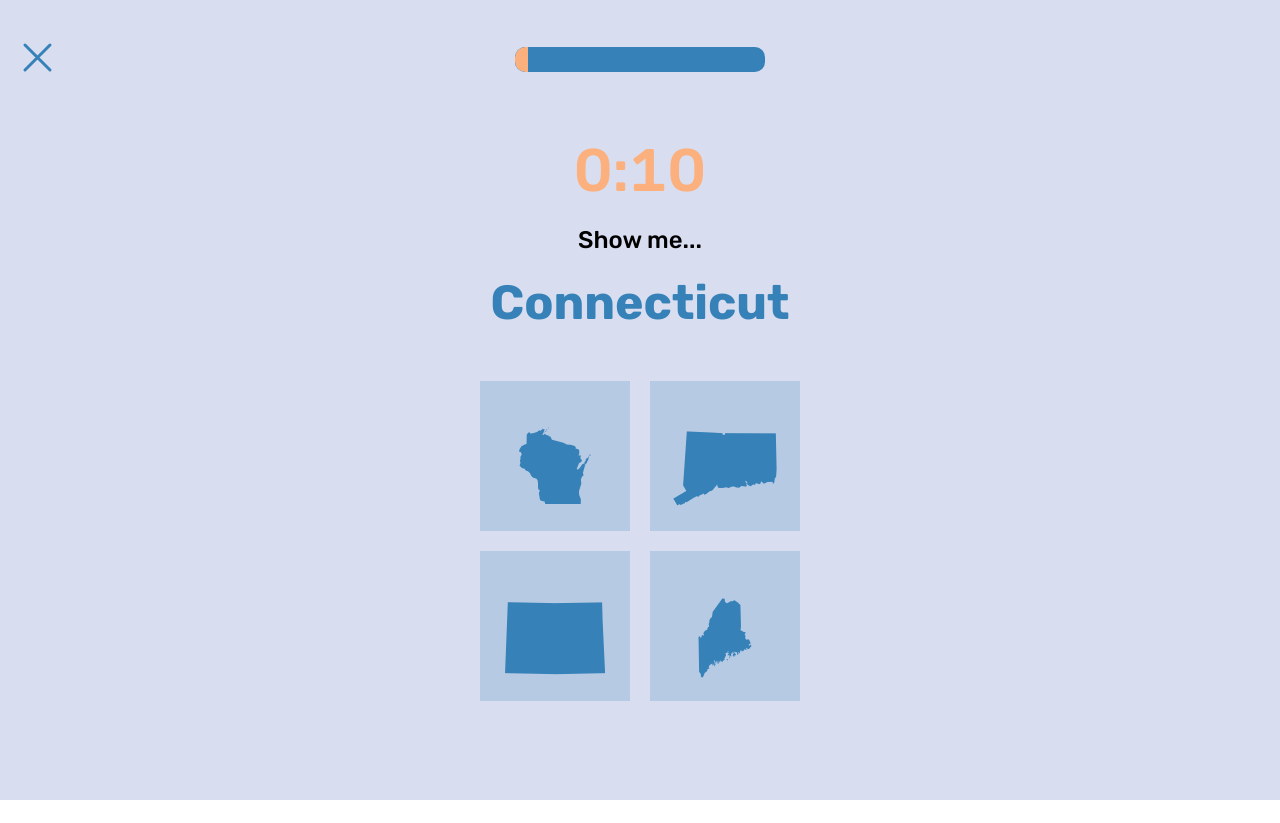
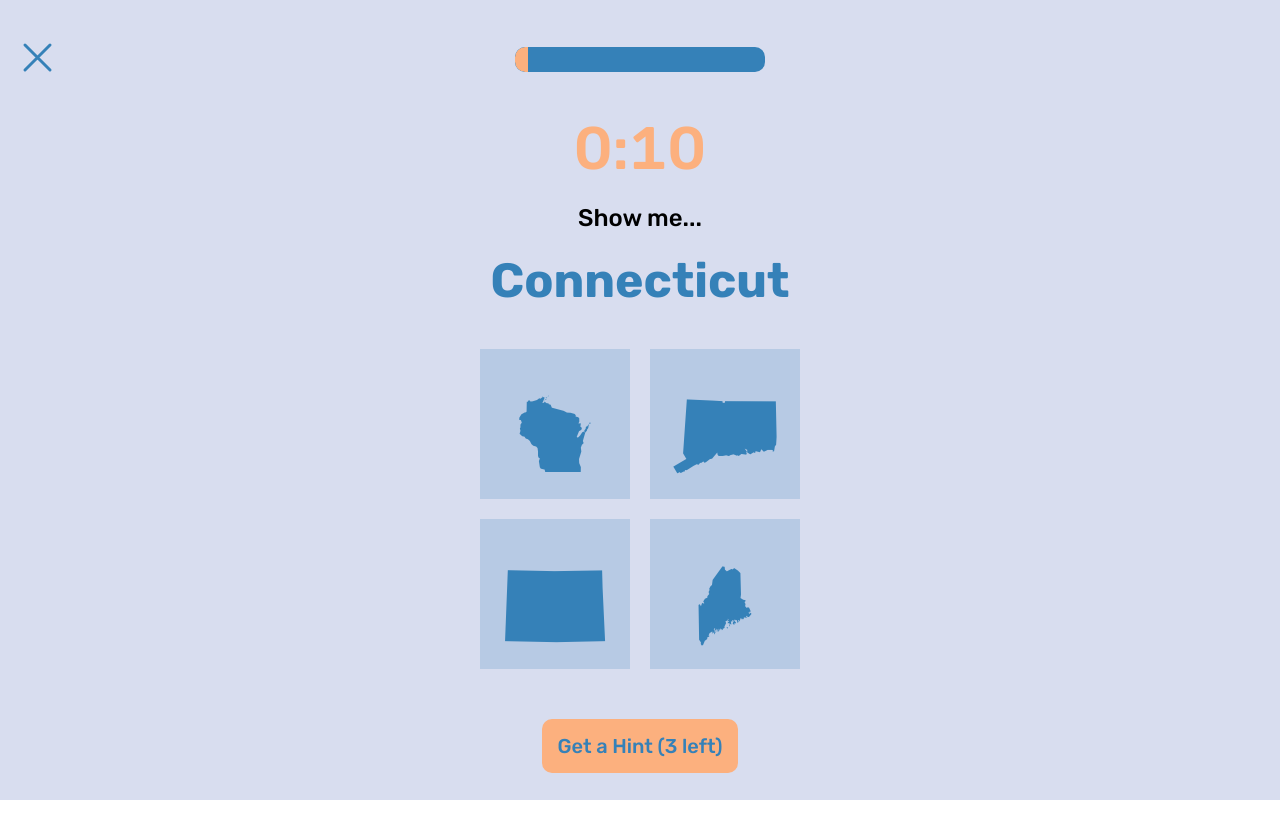
Before and after one commit to dtsioma/quiz-game, a React (Create React App) app: page /quiz in a window 1280 px wide. Before the commit the page ends 800 px from the top, so only its background shows below. Built offline with nearby package versions, Linux system fonts and the light colour scheme.

Commit message:
Added background context

```diff
--- a/src/App.tsx
+++ b/src/App.tsx
@@ -7,17 +7,19 @@ import { useLocation } from "react-router-dom";
 import { ProgressBar } from "./components/ProgressBar";
 import { AppContext } from "./context";
 
+const AppWrapper = styled.div.attrs((props: { bgColor: string }) => props)`
+  height: 100vh;
+  width: 100%;
+  background-color: ${(props) => props.bgColor};
+`;
+
 const Header = styled.div`
-  margin-top: 40px;
   width: 100%;
   display: grid;
   grid-template-columns: 35px auto 35px;
   justify-items: center;
   align-items: center;
-  padding: 0 20px;
-  position: absolute;
-  top: 0;
-  left: 0;
+  padding: 40px 20px 0;
   box-sizing: border-box;
 `;
 
@@ -31,24 +33,23 @@ function App() {
   const { pathname } = useLocation();
   const navigate = useNavigate();
   const { state } = useContext(AppContext);
-  const { done } = state;
 
   const goToHome = () => {
     navigate("/");
   };
 
   return (
-    <>
+    <AppWrapper bgColor={state.theme.bgColor}>
       {pathname !== "/" && (
         <Header>
           <IconButton onClick={goToHome}>
             <Times variant="blue" />
           </IconButton>
-          {pathname === "/quiz" && <ProgressBar done={done} />}
+          {pathname === "/quiz" && <ProgressBar done={state.progress.done} />}
         </Header>
       )}
       <AppRoutes />
-    </>
+    </AppWrapper>
   );
 }
 
--- a/src/components/Button.tsx
+++ b/src/components/Button.tsx
@@ -22,9 +22,8 @@ const Btn = styled.button`
     else return mainTheme.colors.steelBlue;
   }};
   border: none;
-  font-size: 24px;
+  font-size: 20px;
   border-radius: 10px;
-  margin: auto auto 0;
 `;
 
 export const Button: React.FC<ButtonProps> = ({
--- a/src/components/Main.tsx
+++ b/src/components/Main.tsx
@@ -1,10 +1,7 @@
 import styled from "styled-components";
 
 export const Main = styled.main`
-  height: 100vh;
-  width: 100vw;
   display: flex;
+  flex-direction: column;
   align-items: center;
-  justify-content: center;
-  flex-direction: column;
 `;
--- a/src/components/Question.tsx
+++ b/src/components/Question.tsx
@@ -6,6 +6,7 @@ import { QuizOption } from "./QuizOption";
 import { mainTheme } from "../styles/theme";
 import { useContext } from "react";
 import { AppContext } from "../context";
+import { Button } from "./Button";
 
 interface QuestionOption {
   name: string;
@@ -26,6 +27,10 @@ const Timer = styled.div`
   text-align: center;
   font-variant-numeric: tabular-nums;
   margin-top: 25px;
+`;
+
+const HintButton = styled(Button)`
+  margin: 50px 0;
 `;
 
 const QuestionTimer = styled(Timer)`
@@ -69,7 +74,7 @@ const QuestionTitle = styled.div`
 
 const QuizOptionsWrapper = styled.div`
   width: 320px;
-  margin: 50px auto 0;
+  margin: 40px auto 0;
   display: grid;
   column-gap: 20px;
   row-gap: 20px;
@@ -86,8 +91,9 @@ export const Question: React.FC = () => {
   const [subtitle, setSubtitle] = useState<string>("Show me...");
   const [secondsLeft, setSecondsLeft] = useState<number>(15);
   const [timerRest, setTimerRest] = useState<boolean>(false);
+  const [hintCounter, setHintCounter] = useState<number>(3);
 
-  const { state, dispatch } = useContext(AppContext);
+  const { dispatch } = useContext(AppContext);
 
   const usedIndices: number[] = [];
   const generateOptions = () => {
@@ -129,18 +135,10 @@ export const Question: React.FC = () => {
     if (options[index].correct) {
       setQuestionStatus("answeredCorrectly");
       setSubtitle("Correct! This is");
-      // setProgress((prevProgress: QuizProgress) => ({
-      //   done: ++prevProgress.done,
-      //   correct: ++prevProgress.correct,
-      // }));
       dispatch({ type: "ANSWERED_CORRECTLY" });
     } else {
       setQuestionStatus("answeredIncorrectly");
       setSubtitle("Incorrect :( This is not");
-      // setProgress((prevProgress: QuizProgress) => ({
-      //   done: ++prevProgress.done,
-      //   correct: prevProgress.correct,
-      // }));
       dispatch({ type: "ANSWERED_INCORRECTLY" });
     }
     setTimerRest(true);
@@ -180,10 +178,6 @@ export const Question: React.FC = () => {
           setSecondsLeft(5);
           setQuestionStatus("notAnswered");
           setSubtitle("Now you know that this is");
-          // setProgress((prevProgress: QuizProgress) => ({
-          //   done: ++prevProgress.done,
-          //   correct: prevProgress.correct,
-          // }));
           dispatch({ type: "NOT_ANSWERED" });
         }
       }, 1000);
@@ -198,6 +192,12 @@ export const Question: React.FC = () => {
     if (seconds > 10) return "green";
     if (seconds > 5) return "yellow";
     else return "red";
+  };
+
+  const useHint = () => {
+    if (hintCounter <= 0) {
+      console.log("no hints left");
+    }
   };
 
   return (
@@ -239,6 +239,9 @@ export const Question: React.FC = () => {
           );
         })}
       </QuizOptionsWrapper>
+      <HintButton variant="orange" clicked={useHint}>
+        Get a Hint (3 left)
+      </HintButton>
     </>
   );
 };
--- a/src/components/Quiz.tsx
+++ b/src/components/Quiz.tsx
@@ -1,9 +1,8 @@
-import React, { useState, useEffect } from "react";
+import React, { useEffect, useContext } from "react";
 import { Question } from "./Question";
 import styled from "styled-components";
 import { Main } from "./Main";
 import { mainTheme } from "../styles/theme";
-import { useContext } from "react";
 import { AppContext } from "../context";
 
 export interface QuizProgress {
@@ -11,17 +10,18 @@ export interface QuizProgress {
   correct: number;
 }
 
-const QuizMain = styled(Main)`
-  background-color: ${mainTheme.colors.lavenderWeb};
-`;
+const QuizMain = styled(Main)``;
 
-export const Quiz: React.FC = ({}) => {
+export const Quiz: React.FC = () => {
   const { state, dispatch } = useContext(AppContext);
-  const { done } = state;
+
+  useEffect(() => {
+    dispatch({ type: "SET_BG_PURPLE" });
+  }, []);
 
   return (
     <QuizMain>
-      {done < 10 ? (
+      {state.progress.done < 10 ? (
         <Question />
       ) : (
         "You are done with the quiz!" // create QuizResult page
--- a/src/context.tsx
+++ b/src/context.tsx
@@ -1,26 +1,54 @@
 import React, { createContext, useReducer } from "react";
-import { progressReducer } from "./reducers";
+import {
+  progressReducer,
+  themeReducer,
+  ProgressAction,
+  ThemeAction,
+} from "./reducers";
+import { mainTheme } from "./styles/theme";
 
-export interface InitialStateProps {
+interface StateProps {
+  progress: ProgressStateProps;
+  theme: ThemeStateProps;
+}
+
+export interface ProgressStateProps {
   done: number;
   correct: number;
 }
 
-const initialState: InitialStateProps = {
-  done: 0,
-  correct: 0,
+export interface ThemeStateProps {
+  bgColor: string;
+}
+
+const initialState = {
+  progress: {
+    done: 0,
+    correct: 0,
+  },
+  theme: {
+    bgColor: mainTheme.colors.lavenderWeb,
+  },
 };
 
 const AppContext = createContext<{
-  state: InitialStateProps;
+  state: StateProps;
   dispatch: React.Dispatch<any>;
 }>({
   state: initialState,
   dispatch: () => null,
 });
 
+const mainReducer = (
+  { progress, theme }: StateProps,
+  action: ProgressAction | ThemeAction
+): StateProps => ({
+  progress: progressReducer(progress, action as ProgressAction),
+  theme: themeReducer(theme, action as ThemeAction),
+});
+
 const AppProvider: React.FC = ({ children }) => {
-  const [state, dispatch] = useReducer(progressReducer, initialState);
+  const [state, dispatch] = useReducer(mainReducer, initialState);
 
   return (
     <AppContext.Provider value={{ state, dispatch }}>
--- a/src/pages/Countdown.tsx
+++ b/src/pages/Countdown.tsx
@@ -1,11 +1,15 @@
-import React, { useState, useEffect } from "react";
+import React, { useState, useEffect, useContext } from "react";
 import { useNavigate } from "react-router";
 import styled from "styled-components";
 import { Main } from "../components/Main";
+import { AppContext } from "../context";
 import { mainTheme } from "../styles/theme";
 
 const CountdownMain = styled(Main)`
-  background-color: ${mainTheme.colors.macAndCheese};
+  padding-bottom: 78px;
+  box-sizing: border-box;
+  justify-content: center;
+  height: calc(100% - 78px);
 `;
 
 const CountdownSeconds = styled.div`
@@ -21,6 +25,11 @@ const CountdownCaption = styled.div`
 export const Countdown: React.FC = () => {
   const [secondsLeft, setSecondsLeft] = useState(3);
   const navigate = useNavigate();
+  const { dispatch } = useContext(AppContext);
+
+  useEffect(() => {
+    dispatch({ type: "SET_BG_ORANGE" });
+  }, []);
 
   useEffect(() => {
     let countdownInterval: NodeJS.Timeout;
--- a/src/pages/Home.tsx
+++ b/src/pages/Home.tsx
@@ -1,12 +1,14 @@
-import React from "react";
+import React, { useEffect, useContext } from "react";
 import styled from "styled-components";
 import { Button } from "../components/Button";
 import { mainTheme } from "../styles/theme";
 import { useNavigate } from "react-router";
 import { Main } from "../components/Main";
+import { AppContext } from "../context";
 
 const HomeMain = styled(Main)`
-  background-color: ${mainTheme.colors.lavenderWeb};
+  height: 100vh;
+  justify-content: center;
 `;
 
 const TextWrapper = styled.div`
@@ -41,6 +43,7 @@ const HomeButtonsWrapper = styled.div`
 
 const HomeButton = styled(Button)`
   margin-top: 20px;
+  font-size: 24px;
 `;
 
 export const Home: React.FC = () => {
@@ -49,6 +52,12 @@ export const Home: React.FC = () => {
   const startQuiz = () => {
     navigate("/countdown");
   };
+
+  const { dispatch } = useContext(AppContext);
+
+  useEffect(() => {
+    dispatch({ type: "SET_BG_PURPLE" });
+  }, []);
 
   return (
     <HomeMain>
--- a/src/reducers.ts
+++ b/src/reducers.ts
@@ -1,14 +1,21 @@
-import { InitialStateProps } from "./context";
+import { ProgressStateProps, ThemeStateProps } from "./context";
+import { mainTheme } from "./styles/theme";
 
-type Action =
+export type ProgressAction =
   | { type: "ANSWERED_CORRECTLY" }
   | { type: "ANSWERED_INCORRECTLY" }
   | { type: "NOT_ANSWERED" };
 
-export const progressReducer = (state: InitialStateProps, action: Action) => {
+export type ThemeAction = { type: "SET_BG_PURPLE" } | { type: "SET_BG_ORANGE" };
+
+export const progressReducer = (
+  state: ProgressStateProps,
+  action: ProgressAction
+) => {
   switch (action.type) {
     case "ANSWERED_CORRECTLY":
       return {
+        ...state,
         done: ++state.done,
         correct: ++state.correct,
       };
@@ -22,3 +29,20 @@ export const progressReducer = (state: InitialStateProps, action: Action) => {
       return state;
   }
 };
+
+export const themeReducer = (state: ThemeStateProps, action: ThemeAction) => {
+  switch (action.type) {
+    case "SET_BG_PURPLE":
+      return {
+        ...state,
+        bgColor: mainTheme.colors.lavenderWeb,
+      };
+    case "SET_BG_ORANGE":
+      return {
+        ...state,
+        bgColor: mainTheme.colors.macAndCheese,
+      };
+    default:
+      return state;
+  }
+};
```
